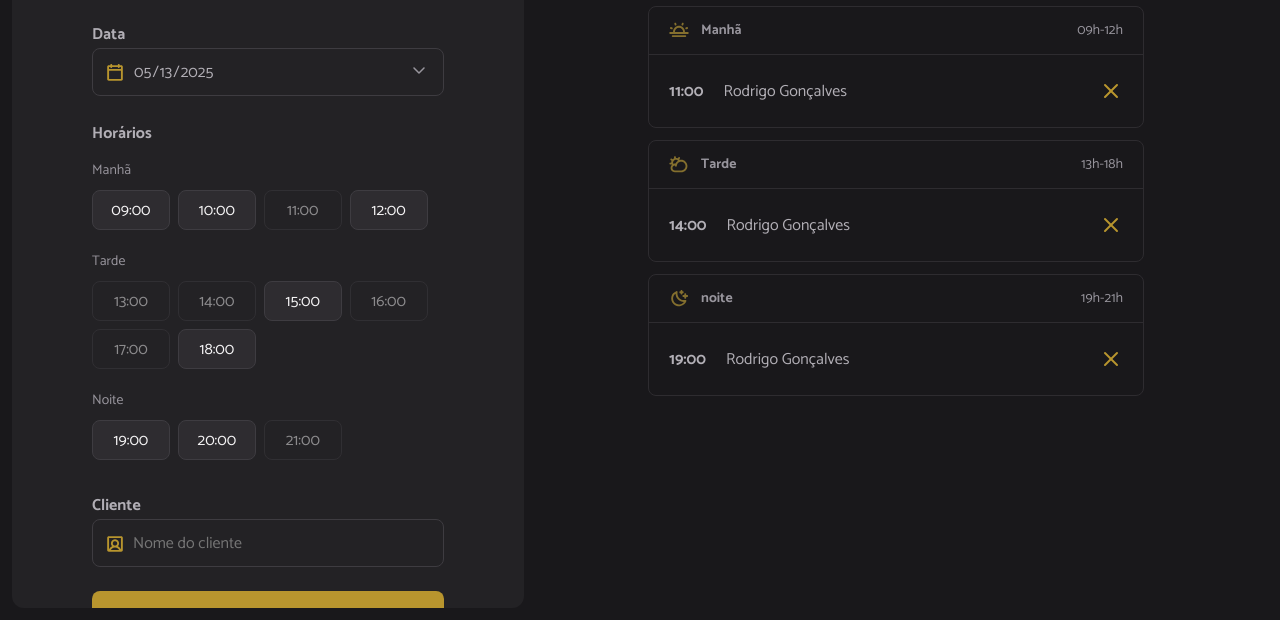
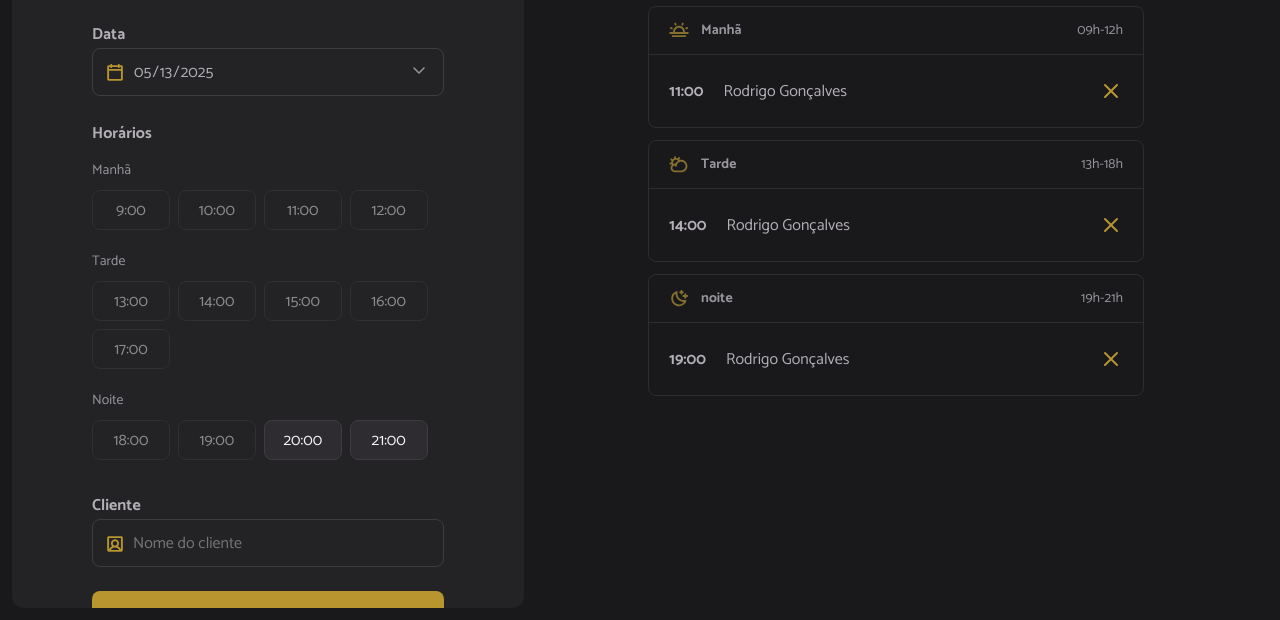
Before and after one commit to lucasvlviana/hairDay, a website built with webpack: page index.html in a window 1280 px wide. Shown: the part 180-800 px from the top of the page. Built offline with nearby package versions, Linux system fonts and the light colour scheme.

Commit message:
manipulado o form

```diff
--- a/index.html
+++ b/index.html
@@ -36,7 +36,7 @@
 
         <span class="label">Horários</span>
         <ul id="hours" class="hours" aria-label="Horários disponíveis de manhã">
-          <!-- Exemplo: Manhã -->
+          <!-- Exemplo: Manhã
           <li data-period="morning" class="hour-period">Manhã</li>
           <li data-period="morning" value="09:00" class="hour hour-available">
             09:00
@@ -49,9 +49,9 @@
           </li>
           <li data-period="morning" value="12:00" class="hour hour-available">
             12:00
-          </li>
-          <!-- Exemplo: Tarde  -->
-          <li data-period="morning" class="hour-period">Tarde</li>
+          </li>-->
+          <!-- Exemplo: Tarde
+          <li data-period="afternoon" class="hour-period">Tarde</li>
           <li
             data-period="afternoon"
             value="13:00"
@@ -85,9 +85,9 @@
           </li>
           <li data-period="afternoon" value="18:00" class="hour hour-available">
             18:00
-          </li>
-          <!-- Exemplo: Noite -->
-          <li data-period="morning" class="hour-period">Noite</li>
+          </li> -->
+          <!-- Exemplo: Noite
+          <li data-period="night" class="hour-period">Noite</li>
 
           <li data-period="night" value="19:00" class="hour hour-available">
             19:00
@@ -97,7 +97,7 @@
           </li>
           <li data-period="night" value="21:00" class="hour hour-unavailable">
             21:00
-          </li>
+          </li>-->
         </ul>
 
         <label for="client" class="label">Cliente</label>
--- a/src/main.js
+++ b/src/main.js
@@ -10,3 +10,4 @@ import "./styles/schedule.css";
 
 // JS
 import "./modules/form/submit.js"
+import "./modules/page-load.js"
--- /dev/null
+++ b/src/modules/form/hours-click.js
@@ -0,0 +1,14 @@
+export function hoursClick() {
+  const hours = document.querySelectorAll('.hour-available')
+
+  hours.forEach((available) => {
+    available.addEventListener("click", (selected) => {
+      // Remove a classe hour-selected de todas as li não slecionadas.
+      hours.forEach((hour) => {
+        hour.classList.remove("hour-selected")
+      })
+      // Adiciona a classe na li clicada.
+      selected.target.classList.add("hour-selected")
+    })
+  })
+}
--- /dev/null
+++ b/src/modules/form/hours-load.js
@@ -0,0 +1,49 @@
+import dayjs from "dayjs"
+import { openingHours } from "../../utils/opening-hours.js"
+import { hoursClick } from "./hours-click.js"
+
+const hours = document.getElementById("hours")
+
+export function hoursLoad({ date }) {
+  const opening = openingHours.map((hour) => {
+    //Recupera somente a hora.
+    const [scheduleHour] = hour.split(":")
+
+
+    // Adiciona a hora na data e verificar se está no passado.
+    const isHourPast = dayjs(date).add(scheduleHour, "hour").isAfter(dayjs())
+
+    return {
+      hour,
+      available: isHourPast,
+    }
+  })
+
+  // Renderiza os horários
+  opening.forEach(({ hour, available }) => {
+    const li = document.createElement("li")
+
+    li.classList.add("hour")
+    li.classList.add(available ? "hour-available" : "hour-unavailable")
+    li.textContent = hour
+    if (hour === "9:00") {
+      hourHeaderAdd("Manhã")
+    } else if (hour === "13:00") {
+      hourHeaderAdd("Tarde")
+    } else if (hour === "18:00") {
+      hourHeaderAdd("Noite")
+    }
+    hours.append(li)
+  })
+
+  // Adiciona o evento de clique nos horários disponíveis.
+  hoursClick()
+}
+
+function hourHeaderAdd(title) {
+  const header = document.createElement("li")
+  header.classList.add("hour-period")
+  header.textContent = title
+
+  hours.append(header)
+}
--- /dev/null
+++ b/src/modules/page-load.js
@@ -0,0 +1,5 @@
+import { schedulesDay } from "./schedules/load.js"
+
+document.addEventListener("DOMContentLoaded", function () {
+  schedulesDay()
+})
--- /dev/null
+++ b/src/modules/schedules/load.js
@@ -0,0 +1,12 @@
+import { hoursLoad } from "../form/hours-load.js"
+
+// Seleciona o input de data.
+const selectedDate = document.getElementById("date")
+
+export function schedulesDay() {
+  // Obtém a data do input
+  const date = selectedDate.value
+
+  // Renderiza as horas disponíveis.
+  hoursLoad({ date })
+}
```
